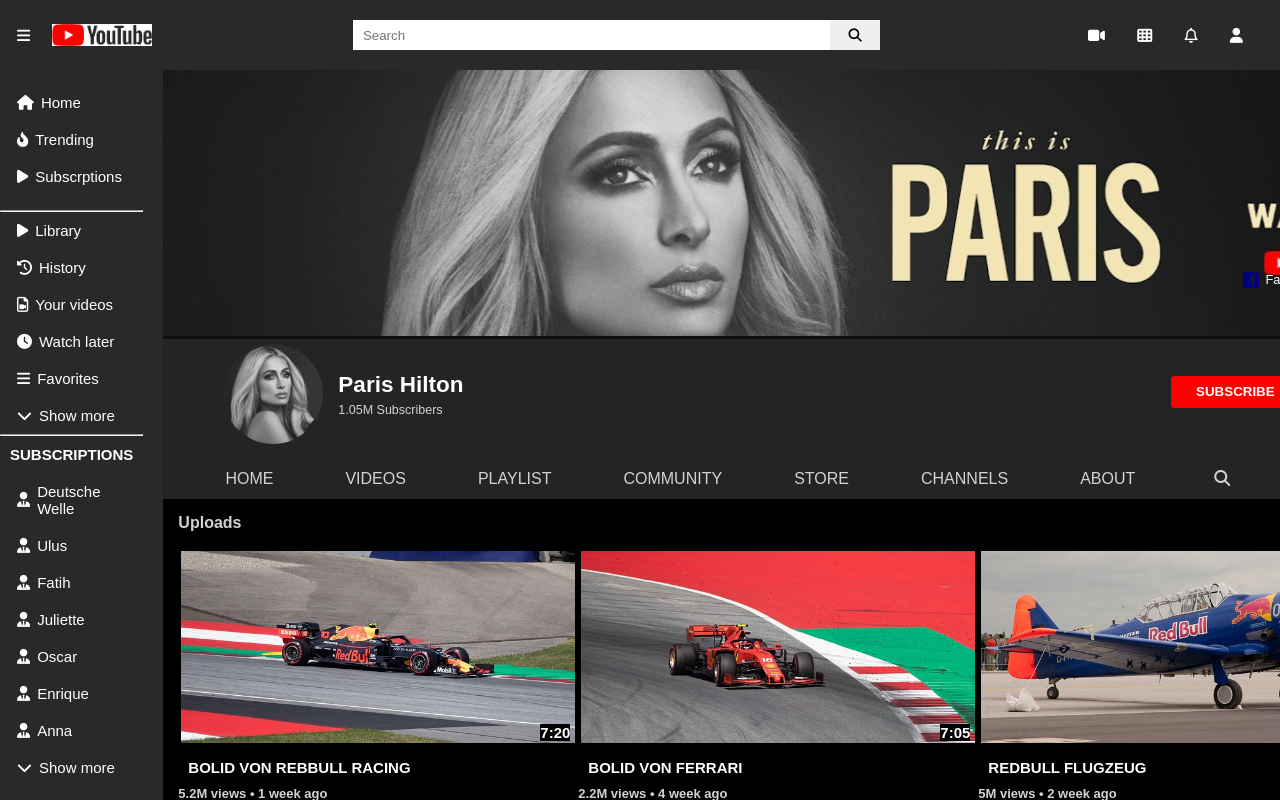
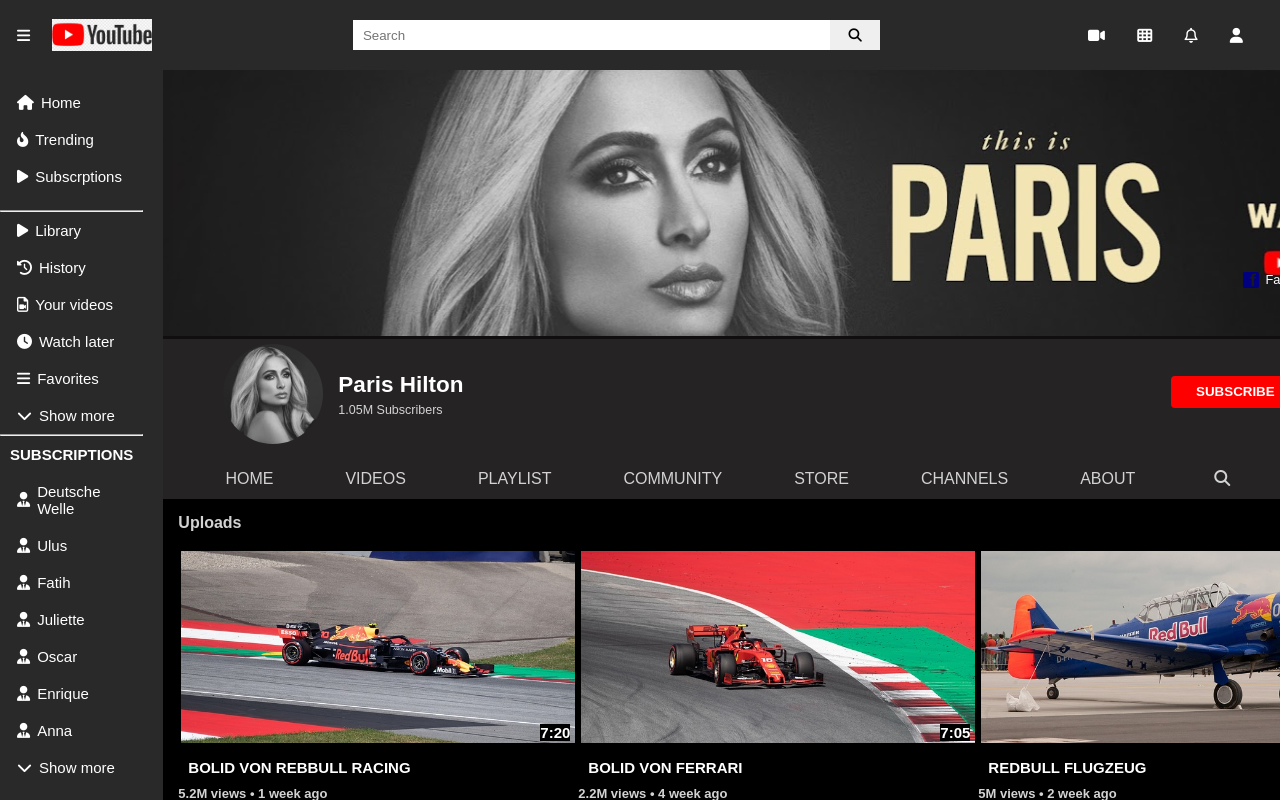
Before and after one commit to Leotrimbehrami/Youtube-clone, a plain HTML site: page index.html in a window 1280 px wide. Shown: the top 800 px of the page. Drawn offline with Linux system fonts and the light colour scheme.

```diff
--- a/index.html
+++ b/index.html
@@ -15,7 +15,7 @@
     <div class="header">
         <div class="header-left">
             <i class="fa-solid fa-bars"></i>
-            <img src="./images/logo.png " alt="" width="200px">
+            <img src="./images/logo.jpg " alt="" width="200px">
         </div>
 
         <div class="header-search">
```
Also changed, not shown: images/Screenshot.png (added), images/logo.jpg (added), 1 other file.
